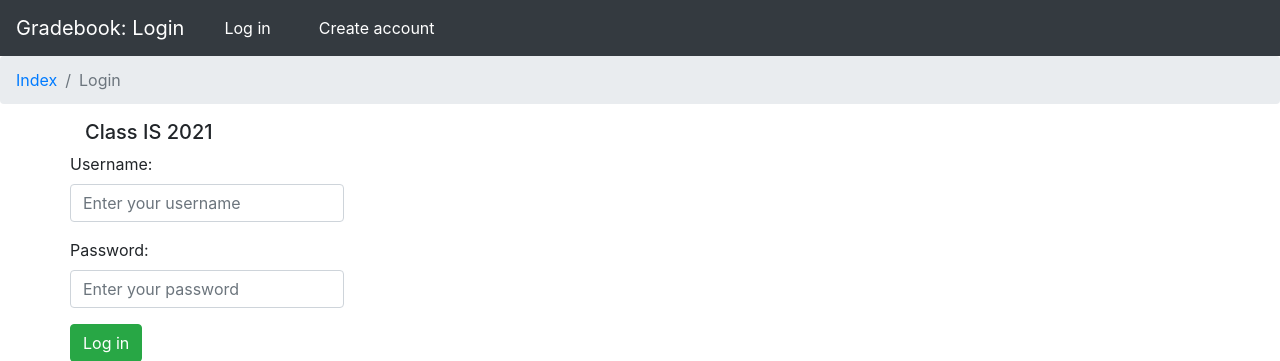
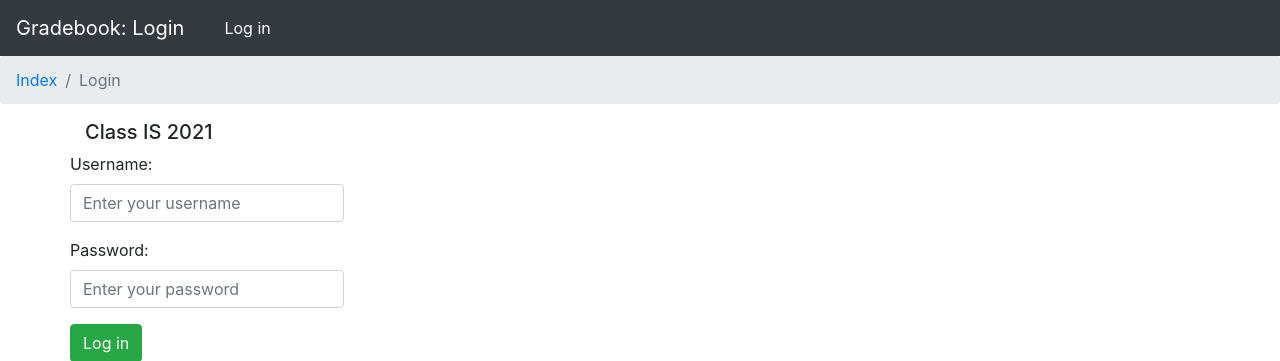
Before and after one commit to UMBC-IS668-Project/gradebook_app, a Flask app: page /login/ in a window 1280 px wide. Shown: the top 361 px of the page. Run offline with Flask 2, Linux system fonts and the light colour scheme; some libraries are stand-ins or nearby versions.

Commit message:
Commented out create login link

```diff
--- a/templates/login_page.html
+++ b/templates/login_page.html
@@ -34,7 +34,7 @@
 						<a class="nav-item nav-link mx-3 active" href="{{ url_for('logout') }}">Log out</a>
 					{% else %}
 						<a class="nav-item nav-link mx-3 active" href="{{ url_for('login') }}">Log in</a>
-						<a class="nav-item nav-link mx-3 active" href="{{ url_for('create') }}">Create account</a>
+						<!-- <a class="nav-item nav-link mx-3 active" href="{{ url_for('create') }}">Create account</a> -->
 					{% endif %}
 				</div>
 		  </div>
```
